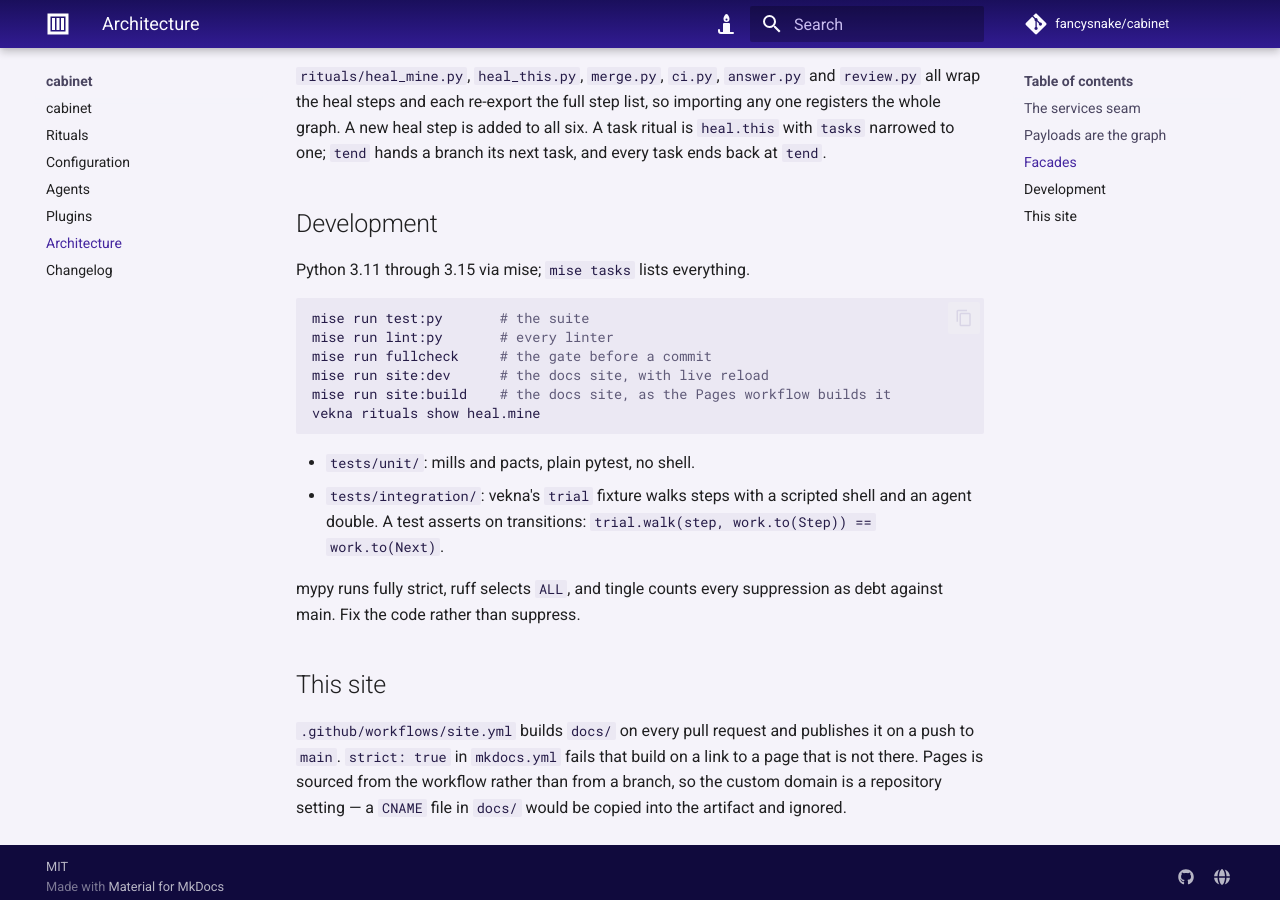
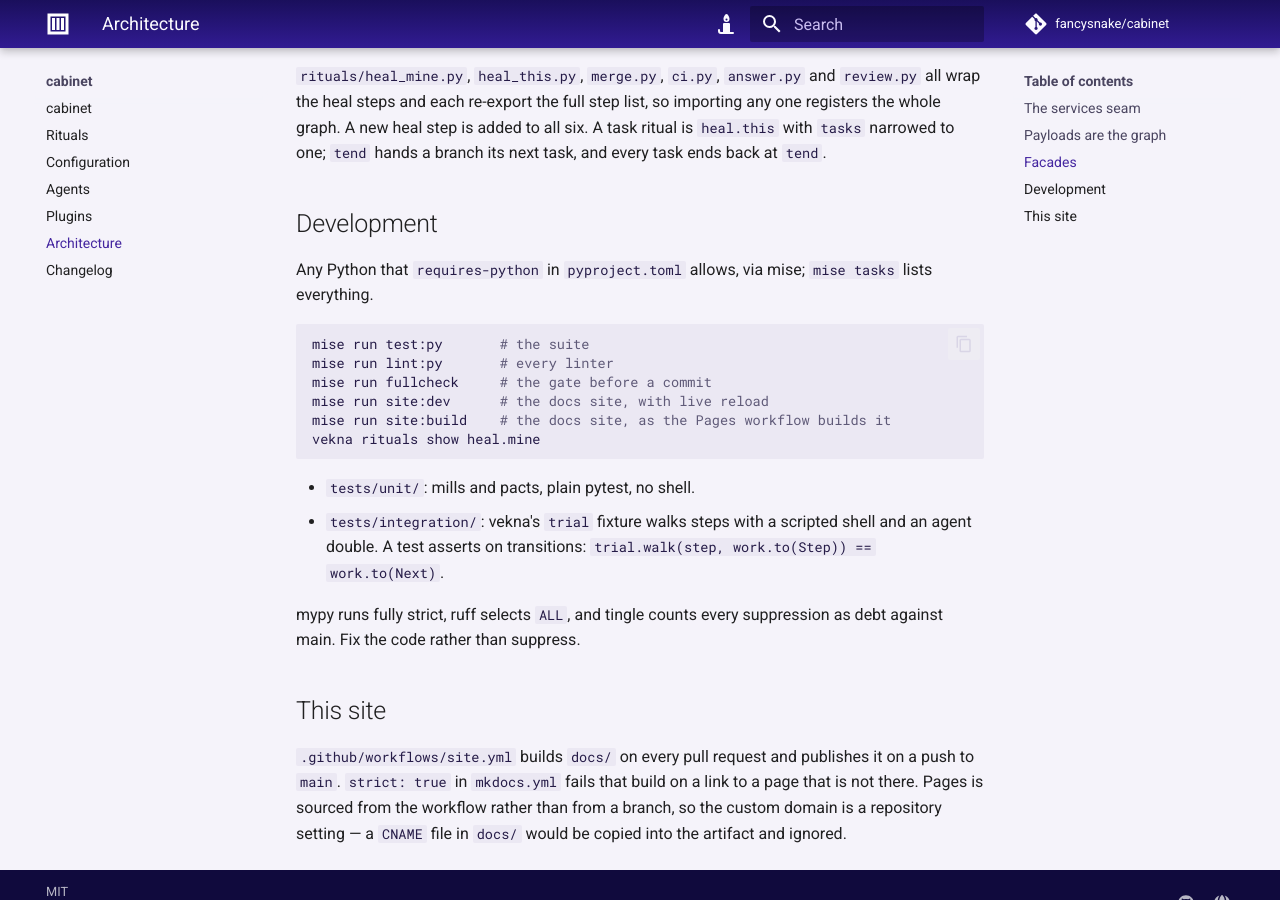
Before and after one commit to fancysnake/cabinet, an MkDocs documentation site: the page built from docs/architecture.md, in a window 1280 px wide and 900 px high, scrolled down 1315 px. Built offline with MkDocs 1.6.1 and Material for MkDocs 9.7.7, drawn with Linux system fonts in a browser that asks for light colours; comment, search, counter and statistics services are not loaded.

Commit message:
chore: give the supported Python range one source
CI builds the test matrix from requires-python; coverage rides the
lowest version. README shows the range via a badge read from
pyproject.toml, inside the install snippet the site includes. The
architecture page and CLAUDE.md point at requires-python.

Closes #103

Co-Authored-By: Claude Opus 5.5 <noreply@anthropic.com>

````diff
--- a/README.md
+++ b/README.md
@@ -102,8 +102,8 @@ page, or how many open threads one round of answers takes, default 7.
 ## Install
 
 cabinet is not on PyPI; it installs from its
-[releases](https://github.com/fancysnake/cabinet/releases) and runs on
-Python 3.11 through 3.15. In the repository that wants the rituals:
+[releases](https://github.com/fancysnake/cabinet/releases). In the repository
+that wants the rituals:
 
 <!-- --8<-- [start:install] -->
 ```bash
@@ -117,6 +117,9 @@ released, install from the git source instead:
 ```bash
 poetry add --group dev git+https://github.com/fancysnake/cabinet.git#<tag-or-sha>
 ```
+
+It runs on the Python range its `pyproject.toml` declares:
+![supported Python](https://img.shields.io/badge/dynamic/toml?url=https%3A%2F%2Fraw.githubusercontent.com%2Ffancysnake%2Fcabinet%2Fmain%2Fpyproject.toml&query=%24.project%5B%22requires-python%22%5D&label=python)
 <!-- --8<-- [end:install] -->
 
 Either way `poetry install` brings `vekna` and its `trial` extra with it. Then tell
--- a/docs/architecture.md
+++ b/docs/architecture.md
@@ -56,7 +56,8 @@ next task, and every task ends back at `tend`.
 
 ## Development
 
-Python 3.11 through 3.15 via mise; `mise tasks` lists everything.
+Any Python that `requires-python` in `pyproject.toml` allows, via mise;
+`mise tasks` lists everything.
 
 --8<-- "README.md:development"
 
````
Also changed, not shown: CLAUDE.md (+2 -1 lines), 1 other file.
